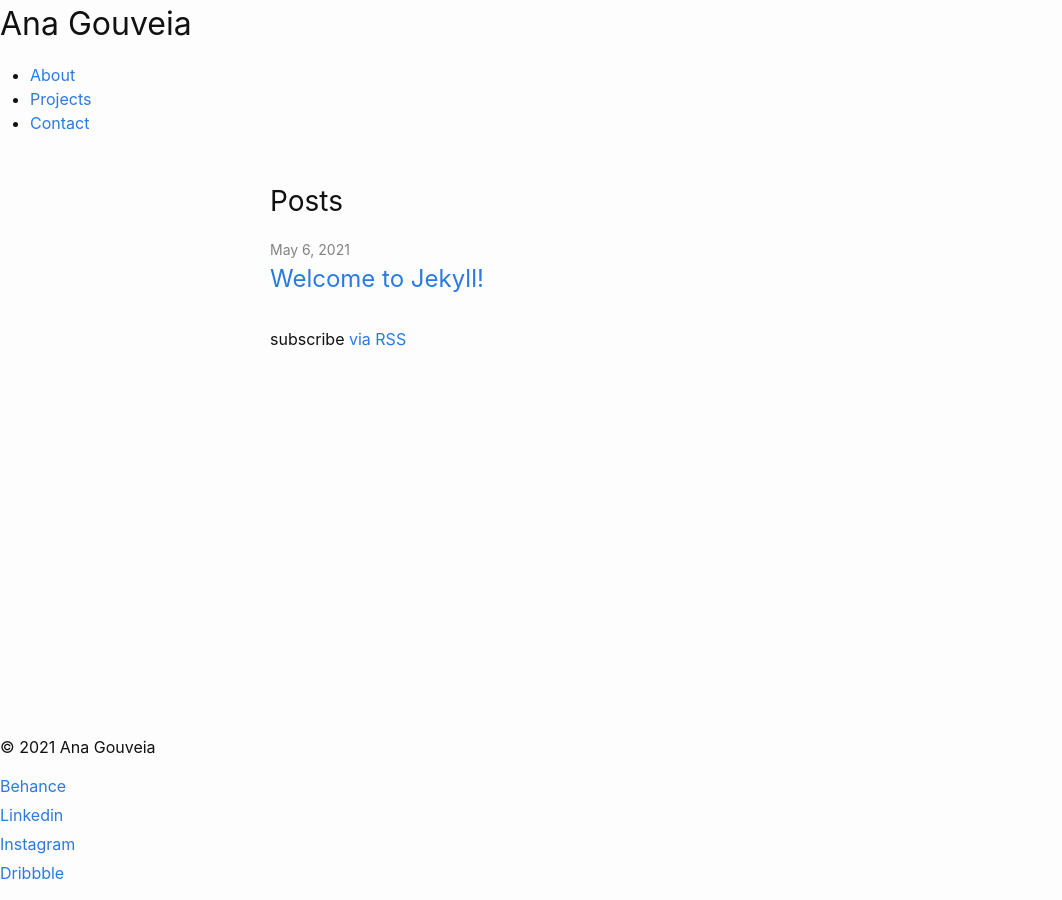
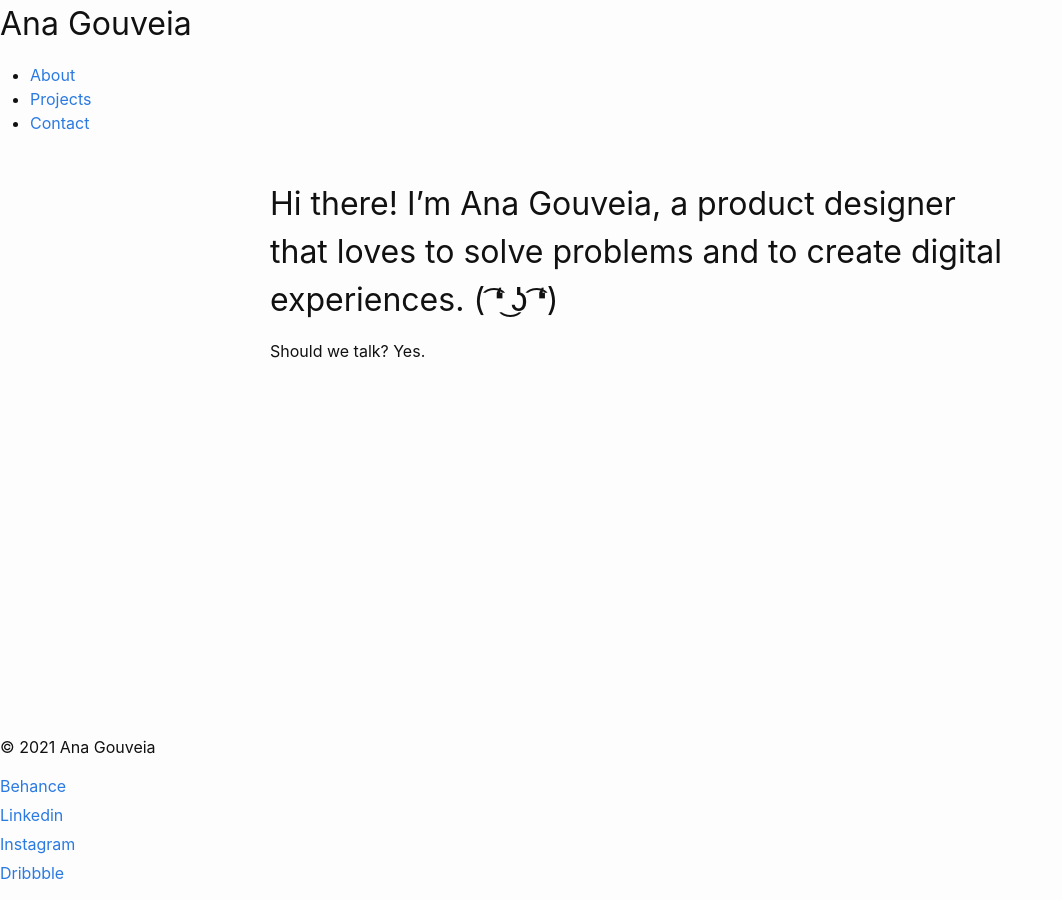
Before and after one commit to anagouveia16/projeto, a Jekyll site: the page built from index.markdown, in a window 1280 px wide. Shown: the whole page, without its empty margins (0-1062 px from the left). Built offline with Jekyll 4.4.1, drawn with Linux system fonts in a browser that asks for light colours.

Commit message:
testar home

```diff
--- a/_layouts/home.html
+++ b/_layouts/home.html
@@ -2,33 +2,12 @@
 layout: default
 ---
 
-<div class="home">
-  {%- if page.title -%}
-    <h1 class="page-heading">{{ page.title }}</h1>
-  {%- endif -%}
+<h1>Hi there!
+  I’m Ana Gouveia,
+  a product designer that loves to solve problems and to create digital experiences. ( ͡❛ ͜ʖ ͡❛)</h1>
 
-  {{ content }}
+  <p>
+    Should we talk? Yes. <!-- link para a página dos contactos-->
+  </p>
 
-  {%- if site.posts.size > 0 -%}
-    <h2 class="post-list-heading">{{ page.list_title | default: "Posts" }}</h2>
-    <ul class="post-list">
-      {%- for post in site.posts -%}
-      <li>
-        {%- assign date_format = site.minima.date_format | default: "%b %-d, %Y" -%}
-        <span class="post-meta">{{ post.date | date: date_format }}</span>
-        <h3>
-          <a class="post-link" href="{{ post.url | relative_url }}">
-            {{ post.title | escape }}
-          </a>
-        </h3>
-        {%- if site.show_excerpts -%}
-          {{ post.excerpt }}
-        {%- endif -%}
-      </li>
-      {%- endfor -%}
-    </ul>
-
-    <p class="rss-subscribe">subscribe <a href="{{ "/feed.xml" | relative_url }}">via RSS</a></p>
-  {%- endif -%}
-
-</div>
+  <!-- incluir imagens dos projetos com links-->
```
Also changed, not shown: 1 other file.
